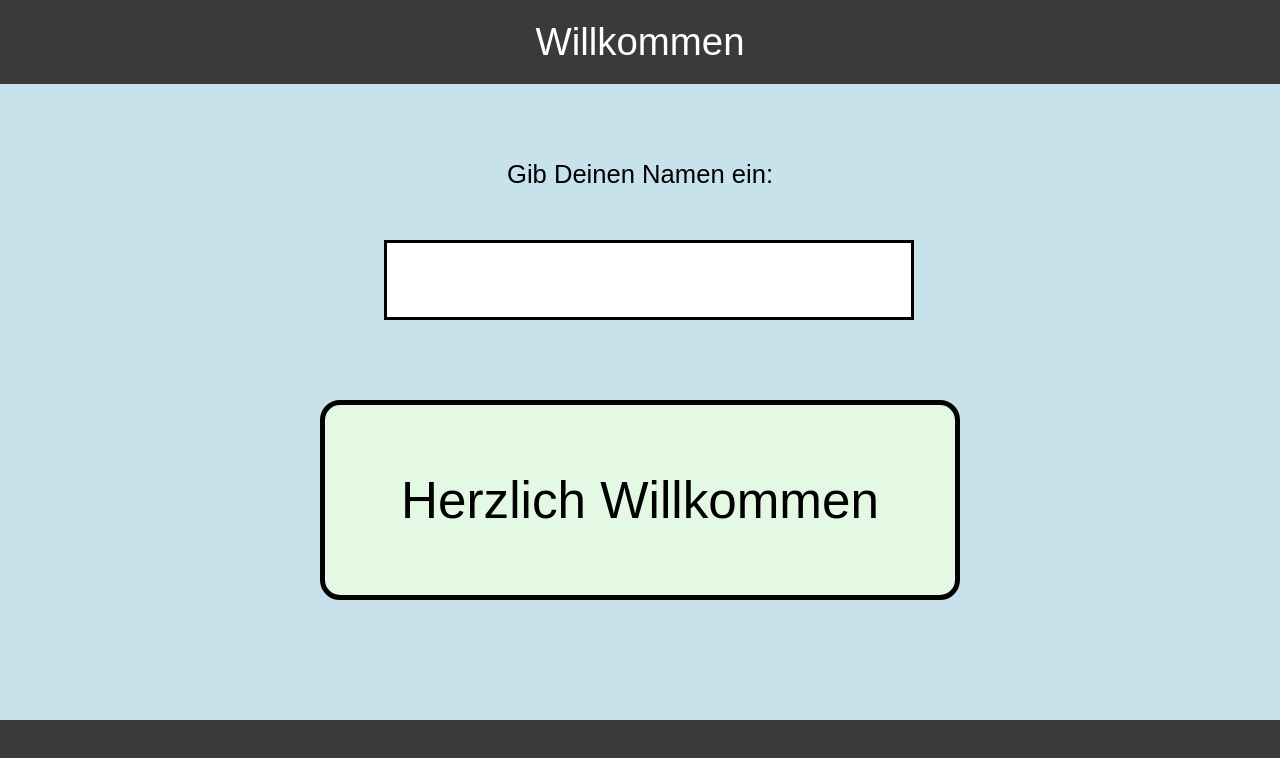
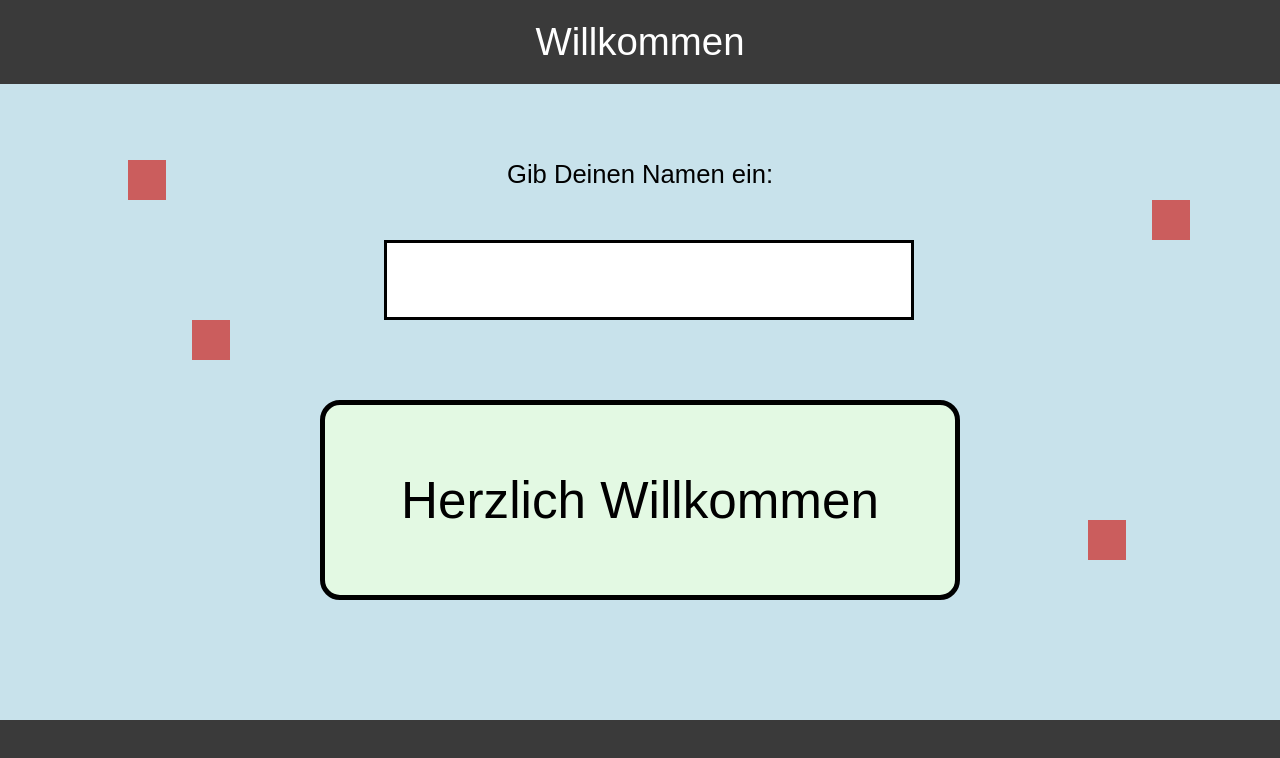
Before and after one commit to felianfilian/webapp_01_terminal, a plain HTML site: page index.html in a window 1280 px wide. Drawn offline with Linux system fonts and the light colour scheme.

Commit message:
decorations

```diff
--- a/index.html
+++ b/index.html
@@ -14,6 +14,12 @@
   <div id="label01">Gib Deinen Namen ein:</div>
   <input type="text" id="input01">
   <div id="welcome">Herzlich Willkommen</div>
+
+  <div class="box-main" id="b1"></div>
+  <div class="box-main" id="b2"></div>
+  <div class="box-main" id="b3"></div>
+  <div class="box-main" id="b4"></div>
+
   <div id="footer"></div>
 
 </body>
--- a/style.css
+++ b/style.css
@@ -74,3 +74,31 @@ body {
   bottom: 0;
   height: 5%;
 }
+
+.box-main {
+  background-color: rgb(203, 93, 93);
+
+  position: absolute;
+  width: 3%;
+  height: 5%;
+}
+
+#b1 {
+  top: 20%;
+  left: 10%;
+}
+
+#b2 {
+  top: 40%;
+  left: 15%;
+}
+
+#b3 {
+  top: 25%;
+  left: 90%;
+}
+
+#b4 {
+  top: 65%;
+  left: 85%;
+}
```
